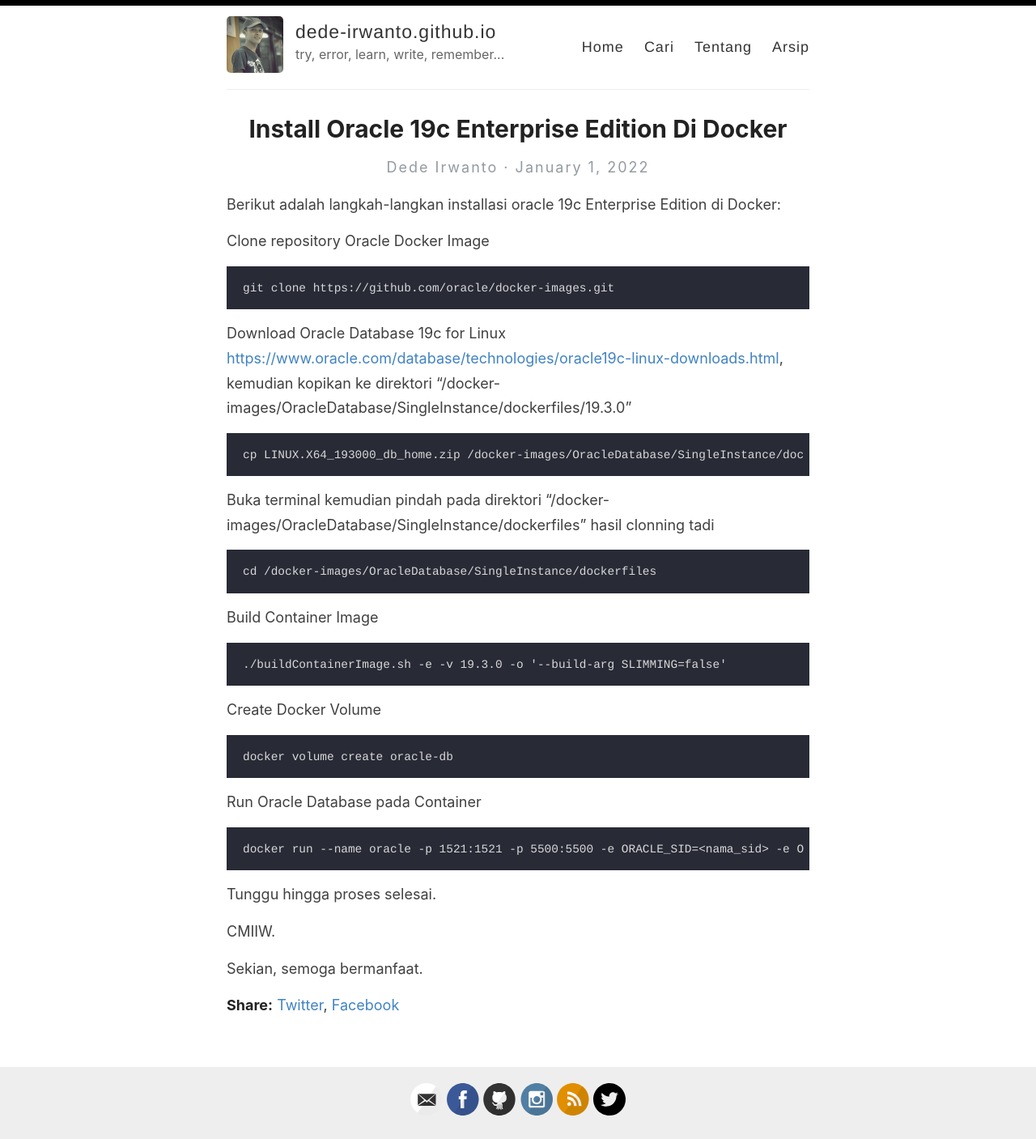
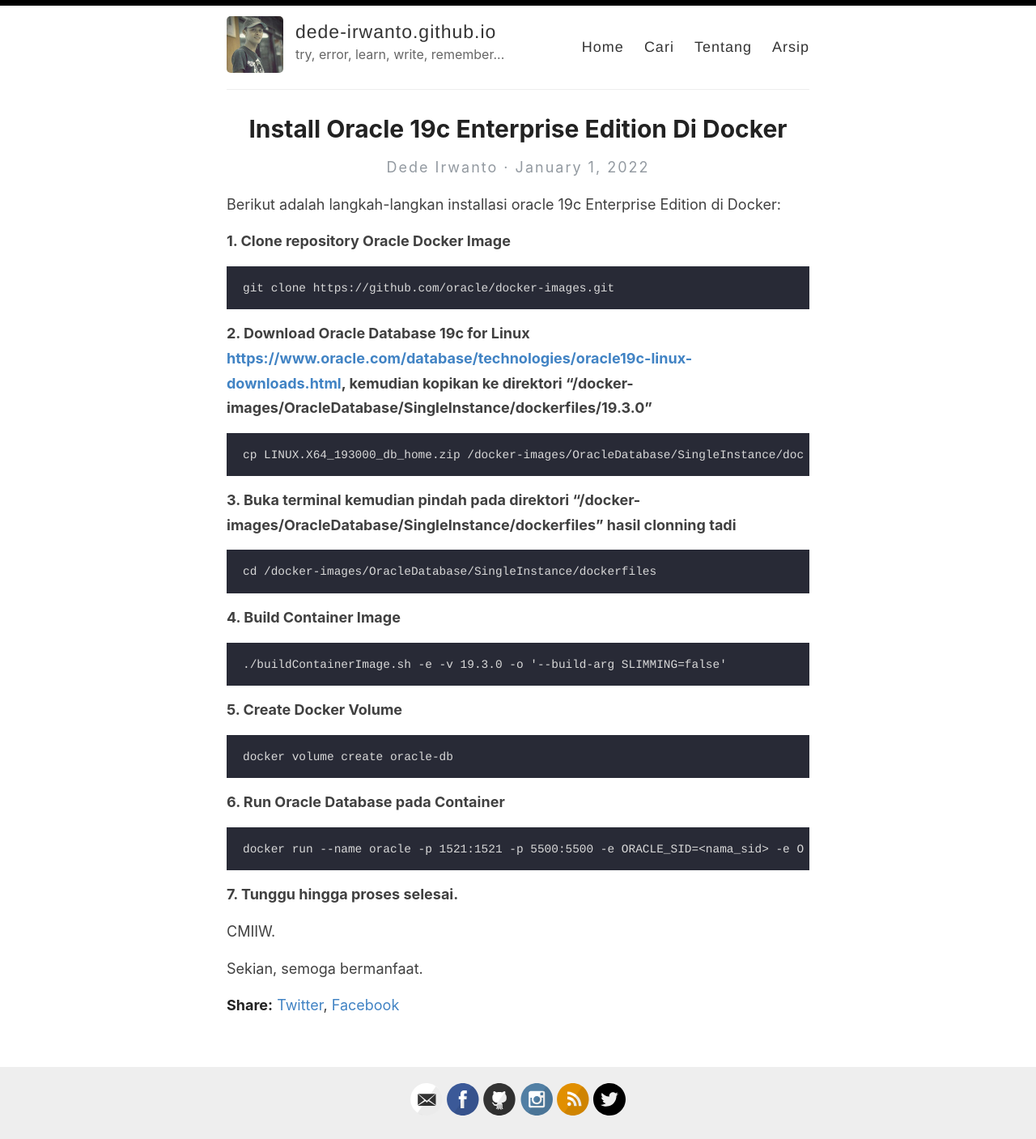
Before and after one commit to dede-irwanto/dede-irwanto.github.io, a Jekyll site: the page built from _posts/2022-01-01-install-oracle-19c-enterprise-edition-di-docker.md, in a window 1280 px wide. Shown: the whole page at 81% size. Built offline with Jekyll 4.4.1, drawn with Linux system fonts in a browser that asks for light colours; comment, search, counter and statistics services are not loaded.

Commit message:
Update 2022-01-01-install-oracle-19c-enterprise-edition-di-docker.md

```diff
--- a/_posts/2022-01-01-install-oracle-19c-enterprise-edition-di-docker.md
+++ b/_posts/2022-01-01-install-oracle-19c-enterprise-edition-di-docker.md
@@ -3,31 +3,31 @@
 ---
 Berikut adalah langkah-langkan installasi oracle 19c Enterprise Edition di Docker:
 
-Clone repository Oracle Docker Image
+**1. Clone repository Oracle Docker Image**
 
     git clone https://github.com/oracle/docker-images.git
 
-Download Oracle Database 19c for Linux [https://www.oracle.com/database/technologies/oracle19c-linux-downloads.html](https://www.oracle.com/database/technologies/oracle19c-linux-downloads.html), kemudian kopikan ke direktori "/docker-images/OracleDatabase/SingleInstance/dockerfiles/19.3.0"
+**2. Download Oracle Database 19c for Linux [https://www.oracle.com/database/technologies/oracle19c-linux-downloads.html](https://www.oracle.com/database/technologies/oracle19c-linux-downloads.html), kemudian kopikan ke direktori "/docker-images/OracleDatabase/SingleInstance/dockerfiles/19.3.0"**
 
     cp LINUX.X64_193000_db_home.zip /docker-images/OracleDatabase/SingleInstance/dockerfiles/19.3.0
 
-Buka terminal kemudian pindah pada direktori "/docker-images/OracleDatabase/SingleInstance/dockerfiles" hasil clonning tadi
+**3. Buka terminal kemudian pindah pada direktori "/docker-images/OracleDatabase/SingleInstance/dockerfiles" hasil clonning tadi**
 
     cd /docker-images/OracleDatabase/SingleInstance/dockerfiles
 
-Build Container Image
+**4. Build Container Image**
 
     ./buildContainerImage.sh -e -v 19.3.0 -o '--build-arg SLIMMING=false'
 
-Create Docker Volume
+**5. Create Docker Volume**
 
     docker volume create oracle-db
 
-Run Oracle Database pada Container
+**6. Run Oracle Database pada Container**
 
     docker run --name oracle -p 1521:1521 -p 5500:5500 -e ORACLE_SID=<nama_sid> -e ORACLE_PWD=<password_db> -v oracle-db:/opt/oracle/oradata oracle/database:19.3.0-ee
 
-Tunggu hingga proses selesai.
+**7. Tunggu hingga proses selesai.**
 
 CMIIW.
 
```
